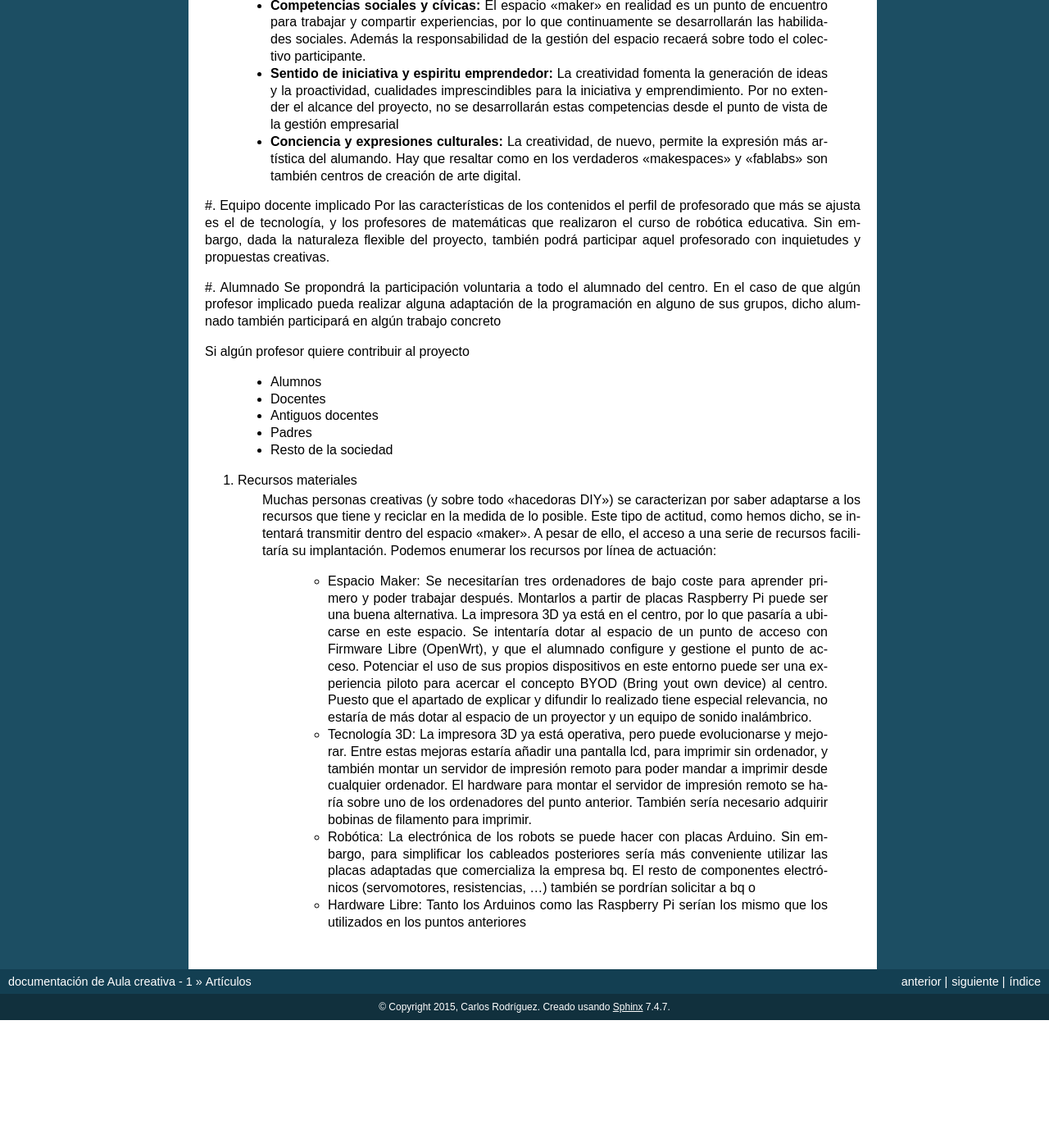
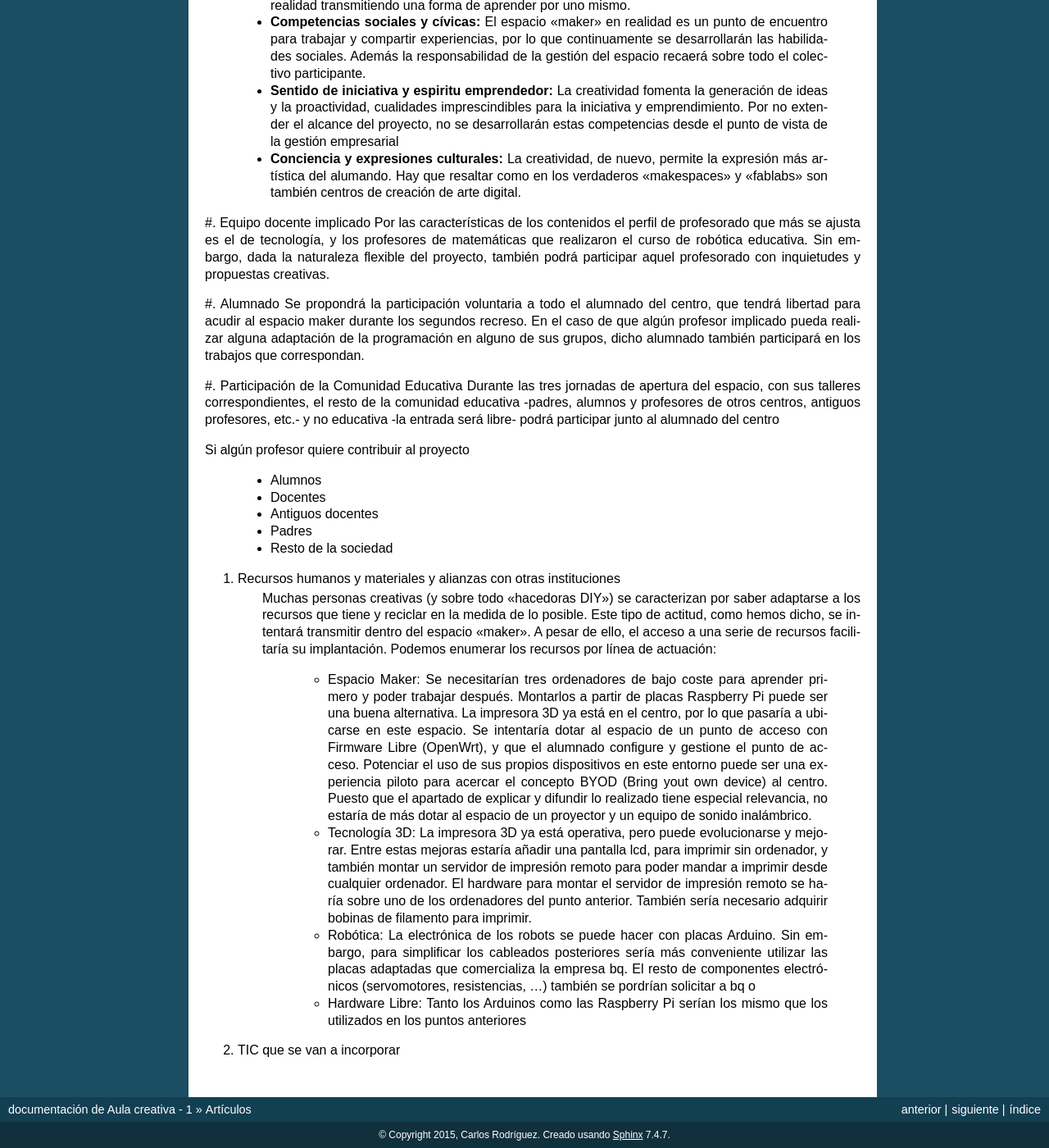
Before and after one commit to es3a10/aula_creativa, a Sphinx documentation site: the page built from docs/articulos.rst, in a window 1280 px wide and 1400 px high, scrolled down 5678 px. Shown: the whole window at 82% size. Built offline with Sphinx 7.4.7, drawn with Linux system fonts in a browser that asks for light colours; before the commit the page ends 6922 px from its top, so only the background shows below that; some of the changed text lies outside the part shown.

Commit message:
Update articulos.rst

```diff
--- a/docs/articulos.rst
+++ b/docs/articulos.rst
@@ -152,6 +152,7 @@
 	        - Reciclaje de equipos
         	- Router o Punto de Acceso: Configuración de un Punto de Acceso a Internet
         	- Protocolo de seguridad en el uso del Espacio Maker
+        	- Mantenimiento de un portal o blog, en el que se documenten los trabajos realizados
 		- Desarrollo de talleres abiertos al público: Scratch Day, Arduino Day y Taller 3D
     	Contenidos específicos de la Impresora 3D:
 		- Servicio de Impresión Remoto con Octoprint
@@ -292,9 +293,15 @@
 del proyecto, también podrá participar aquel profesorado con inquietudes y propuestas creativas.
 
 #. Alumnado
-Se propondrá la participación voluntaria a todo el alumnado del centro.
+Se propondrá la participación voluntaria a todo el alumnado del centro, que tendrá libertad para
+acudir al espacio maker durante los segundos recreso.
 En el caso de que algún profesor implicado pueda realizar alguna adaptación de la programación en alguno de
-sus grupos, dicho alumnado también participará en algún trabajo concreto
+sus grupos, dicho alumnado también participará en los trabajos que correspondan.
+
+#. Participación de la Comunidad Educativa
+Durante las tres jornadas de apertura del espacio, con sus talleres correspondientes, el resto de la comunidad
+educativa -padres, alumnos y profesores de otros centros, antiguos profesores, etc.- y no educativa
+-la entrada será libre- podrá participar junto al alumnado del centro
 
 
 Si algún profesor quiere contribuir al proyecto
@@ -305,7 +312,7 @@
 	- Padres
 	- Resto de la sociedad
 
-#. Recursos materiales
+#. Recursos humanos y materiales y alianzas con otras instituciones
 	Muchas personas creativas (y sobre todo "hacedoras DIY")  se caracterizan por saber adaptarse a los
 	recursos que tiene y reciclar en la medida de lo posible. Este tipo de actitud, como hemos dicho, se intentará transmitir dentro del espacio "maker".
 	A pesar de ello, el acceso a una serie de recursos facilitaría su implantación.
@@ -328,3 +335,5 @@
 		  los cableados posteriores sería más conveniente utilizar las placas adaptadas que comercializa la empresa bq.
 		  El resto de componentes electrónicos (servomotores, resistencias, ...) también se pordrían solicitar a bq o
 		- Hardware Libre: Tanto los Arduinos como las Raspberry Pi serían los mismo que los utilizados en los puntos anteriores
+
+#. TIC que se van a incorporar
```
